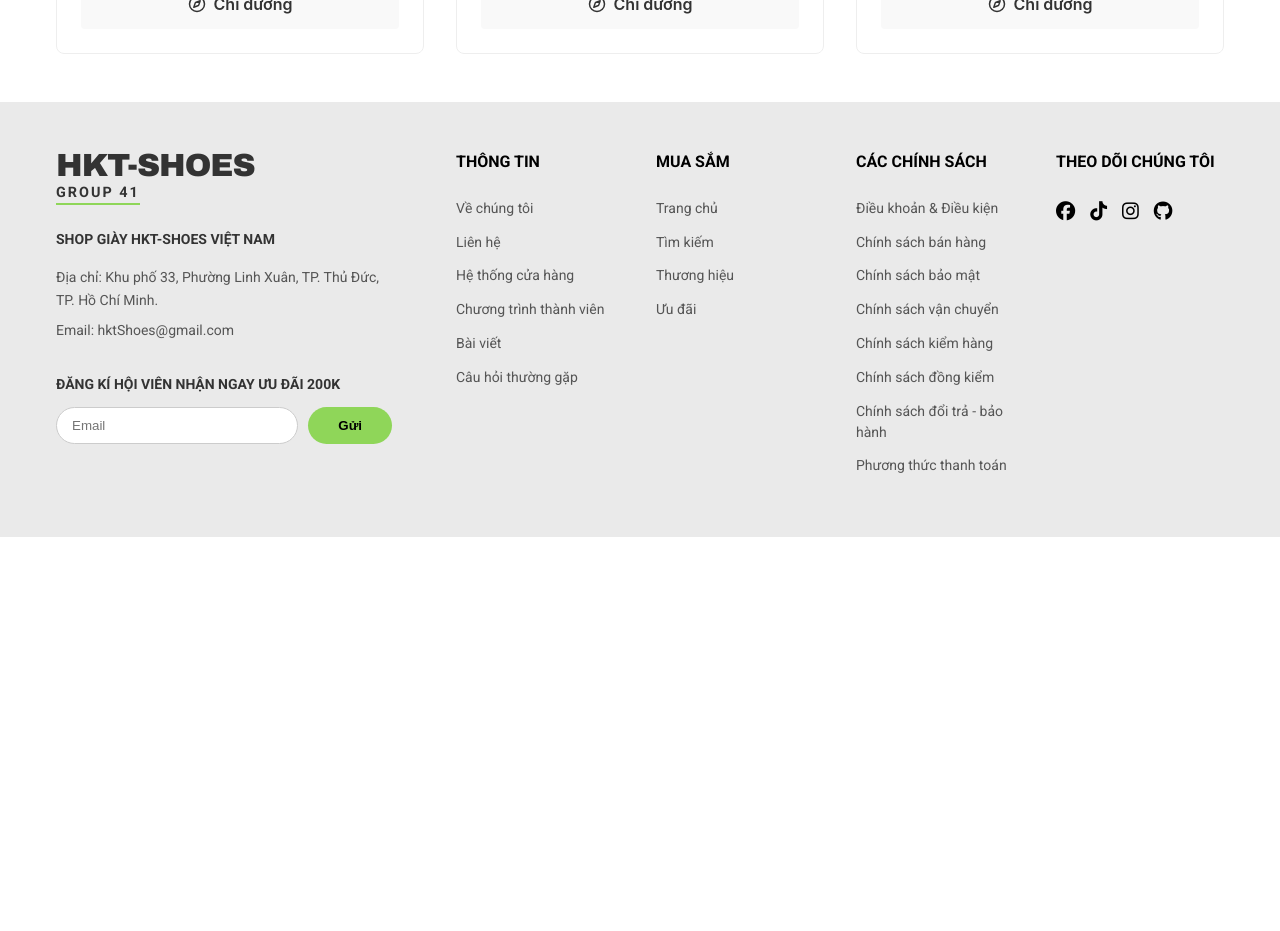
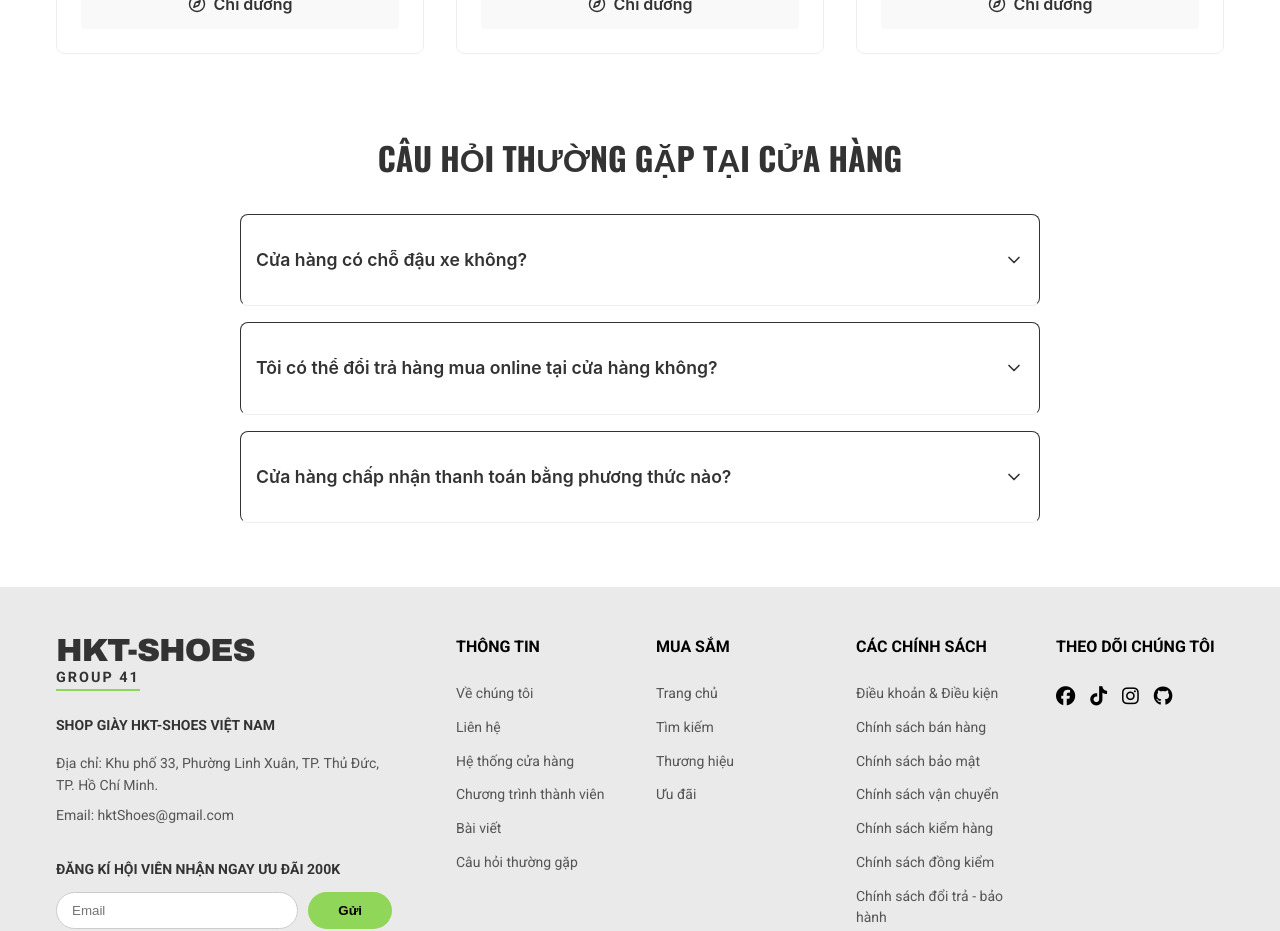
Before and after one commit to tuntoncute123/ZestFoot, a React (Vite) app: page /stores in a window 1280 px wide. Shown: the part 1480-2411 px from the top of the page. Before the commit the page ends 2017 px from the top, so only its background shows below. Built offline with nearby package versions, Linux system fonts and the light colour scheme; no server answers.

Commit message:
Add FAQ section to Store Locator page

```diff
--- a/src/components/StoreLocator/StoreLocator.css
+++ b/src/components/StoreLocator/StoreLocator.css
@@ -154,3 +154,62 @@
     background: #e5e5e5;
     color: #000;
 }
+
+/* --- FAQ Section --- */
+.store-faq-section {
+    margin-top: 5rem;
+    max-width: 800px;
+    margin-left: auto;
+    margin-right: auto;
+}
+
+.store-faq-title {
+    font-family: 'Oswald', sans-serif;
+    font-size: 2rem;
+    text-transform: uppercase;
+    text-align: center;
+    margin-bottom: 2rem;
+    color: #333;
+}
+
+.faq-item {
+    border-bottom: 1px solid #eee;
+    margin-bottom: 1rem;
+}
+
+.faq-question {
+    display: flex;
+    justify-content: space-between;
+    align-items: center;
+    padding: 1.25rem 0;
+    cursor: pointer;
+    font-weight: 600;
+    color: #333;
+    font-size: 1.1rem;
+    transition: color 0.2s;
+}
+
+.faq-question:hover {
+    color: #e50019;
+}
+
+.faq-answer {
+    padding-bottom: 1.5rem;
+    color: #666;
+    line-height: 1.6;
+    font-size: 1rem;
+    /* Hidden logic handled by JS height/display, but usually we just conditional render */
+    animation: slideDown 0.3s ease-out;
+}
+
+@keyframes slideDown {
+    from {
+        opacity: 0;
+        transform: translateY(-10px);
+    }
+
+    to {
+        opacity: 1;
+        transform: translateY(0);
+    }
+}
--- a/src/components/StoreLocator/StoreLocator.jsx
+++ b/src/components/StoreLocator/StoreLocator.jsx
@@ -1,6 +1,6 @@
 
 import React, { useState, useEffect } from 'react';
-import { MapPin, Phone, Clock, Compass } from 'lucide-react';
+import { MapPin, Phone, Clock, Compass, ChevronDown, ChevronUp } from 'lucide-react';
 import { useLanguage } from '../../context/LanguageContext';
 import './StoreLocator.css';
 
@@ -71,6 +71,11 @@ const StoreLocator = () => {
     const { t } = useLanguage();
     const [selectedCity, setSelectedCity] = useState('All');
     const [filteredStores, setFilteredStores] = useState(storesData);
+    const [openFaq, setOpenFaq] = useState(null);
+
+    const toggleFaq = (index) => {
+        setOpenFaq(openFaq === index ? null : index);
+    };
 
     const cities = ['All', ...new Set(storesData.map(store => store.city))];
 
@@ -142,6 +147,26 @@ const StoreLocator = () => {
                     <p>Không tìm thấy cửa hàng nào trong khu vực này.</p>
                 </div>
             )}
+
+            <div className="store-faq-section" data-aos="fade-up">
+                <h2 className="store-faq-title">{t('store_faq_title')}</h2>
+                {[1, 2, 3].map((i) => (
+                    <div key={i} className="faq-item">
+                        <div
+                            className="faq-question"
+                            onClick={() => toggleFaq(i)}
+                        >
+                            <span>{t(`store_faq_${i}_q`)}</span>
+                            {openFaq === i ? <ChevronUp size={20} /> : <ChevronDown size={20} />}
+                        </div>
+                        {openFaq === i && (
+                            <div className="faq-answer">
+                                {t(`store_faq_${i}_a`)}
+                            </div>
+                        )}
+                    </div>
+                ))}
+            </div>
         </div>
     );
 };
--- a/src/data/locales.js
+++ b/src/data/locales.js
@@ -28,6 +28,13 @@ export const translations = {
         "stores_system": "HỆ THỐNG CỬA HÀNG",
         "filter_all": "Tất cả",
         "get_directions": "Chỉ đường",
+        "store_faq_title": "CÂU HỎI THƯỜNG GẶP TẠI CỬA HÀNG",
+        "store_faq_1_q": "Cửa hàng có chỗ đậu xe không?",
+        "store_faq_1_a": "Tất cả cửa hàng ABC-MART đều có bãi giữ xe rộng rãi và miễn phí cho khách hàng.",
+        "store_faq_2_q": "Tôi có thể đổi trả hàng mua online tại cửa hàng không?",
+        "store_faq_2_a": "Có, bạn có thể mang sản phẩm đến bất kỳ cửa hàng nào để đổi size hoặc mẫu trong vòng 30 ngày.",
+        "store_faq_3_q": "Cửa hàng chấp nhận thanh toán bằng phương thức nào?",
+        "store_faq_3_a": "Chúng tôi chấp nhận tiền mặt, thẻ ATM/Visa/Mastercard, ví điện tử Momo, ZaloPay và Apple Pay.",
 
         // Sort
         "sort_default": "Tùy chọn",
@@ -120,6 +127,13 @@ export const translations = {
         "stores_system": "STORE SYSTEM",
         "filter_all": "All",
         "get_directions": "Get Directions",
+        "store_faq_title": "FREQUENTLY ASKED QUESTIONS AT STORE",
+        "store_faq_1_q": "Is there parking available?",
+        "store_faq_1_a": "All ABC-MART stores have spacious and free parking for customers.",
+        "store_faq_2_q": "Can I return online purchases at the store?",
+        "store_faq_2_a": "Yes, you can bring the product to any store to exchange size or model within 30 days.",
+        "store_faq_3_q": "What payment methods are accepted?",
+        "store_faq_3_a": "We accept cash, ATM/Visa/Mastercard, Momo, ZaloPay, and Apple Pay.",
 
         // Sort
         "sort_default": "Default",
```
